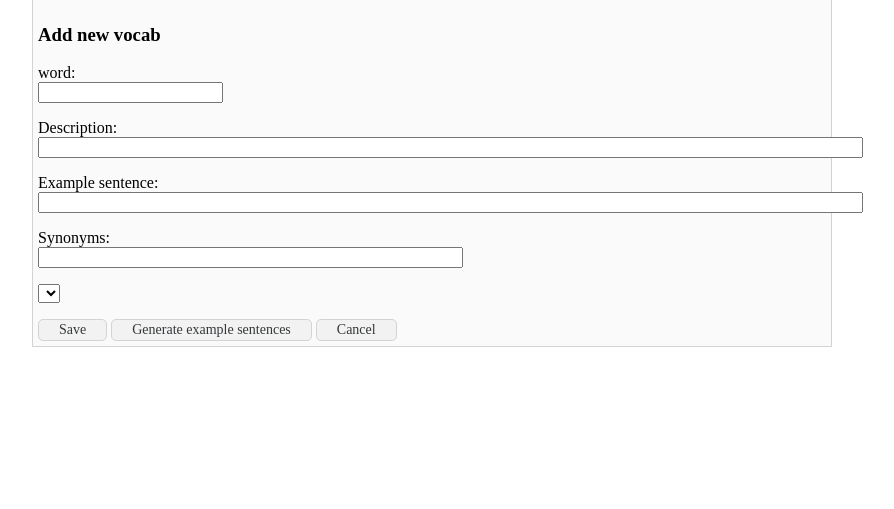
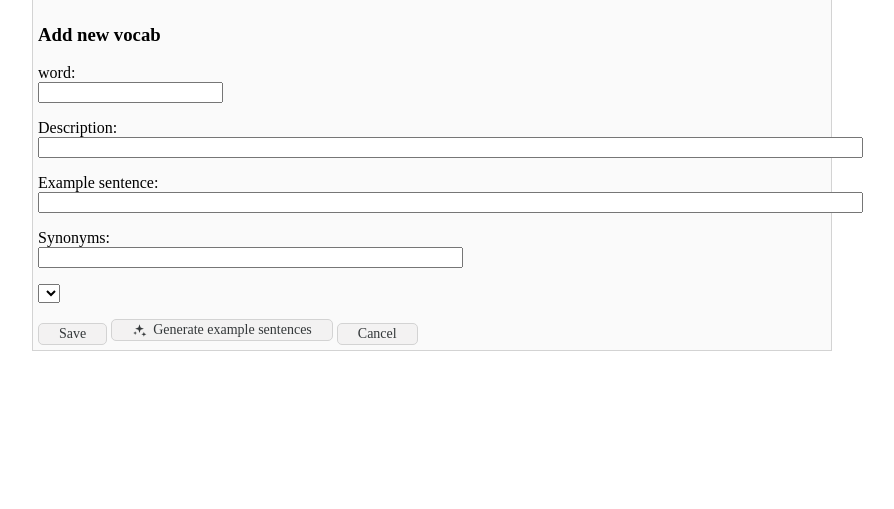
Before and after one commit to tuomoM/eruditeEdge, a Flask app: page /create_vocab in a window 1280 px wide. Shown: the part 87-596 px from the top of the page, without its empty margins (208-1102 px from the left). Run offline with Flask 3, Linux system fonts and the light colour scheme; the visitor is signed in with stand-in values (Sample User, id 1); data that the repository does not hold is empty.

Commit message:
added the classic AI sparkle to example sentences generation

```diff
--- a/static/main.css
+++ b/static/main.css
@@ -44,6 +44,20 @@ body {
 
 }
 .btn:hover,input[type="submit"]:hover { background-color: #aaa; }
+
+.ai-generate-button {
+    display: inline-flex;
+    align-items: center;
+    gap: 6px;
+}
+
+.ai-generate-icon {
+    width: 15px;
+    height: 15px;
+    fill: currentColor;
+    vertical-align: text-bottom;
+}
+
 .flashcard-container {
     display: grid;
     grid-template-columns: repeat(auto-fit, minmax(250px, 1fr));
--- a/templates/create_vocab.html
+++ b/templates/create_vocab.html
@@ -47,7 +47,14 @@
         </p>
         <input type="hidden" name="csrf_token" value="{{ session.csrf_token }}" />
         <input type="submit" name="action" value="Save" class = "btn" />
-        <input type ="submit" name="action" value ="Generate example sentences" class ="btn" />
+        <button type="submit" name="action" value="Generate example sentences" class="btn ai-generate-button" title="Generate example sentences">
+            <svg class="ai-generate-icon" aria-hidden="true" viewBox="0 0 24 24">
+                <path d="M12 2l1.7 5.3L19 9l-5.3 1.7L12 16l-1.7-5.3L5 9l5.3-1.7L12 2z"></path>
+                <path d="M19 14l.9 2.8L23 18l-3.1 1.2L19 22l-.9-2.8L15 18l3.1-1.2L19 14z"></path>
+                <path d="M5 13l.8 2.2L8 16l-2.2.8L5 19l-.8-2.2L2 16l2.2-.8L5 13z"></path>
+            </svg>
+            Generate example sentences
+        </button>
         <a href = "/vocab_list" class="btn">Cancel </a>
     </form>
     </div>
```
